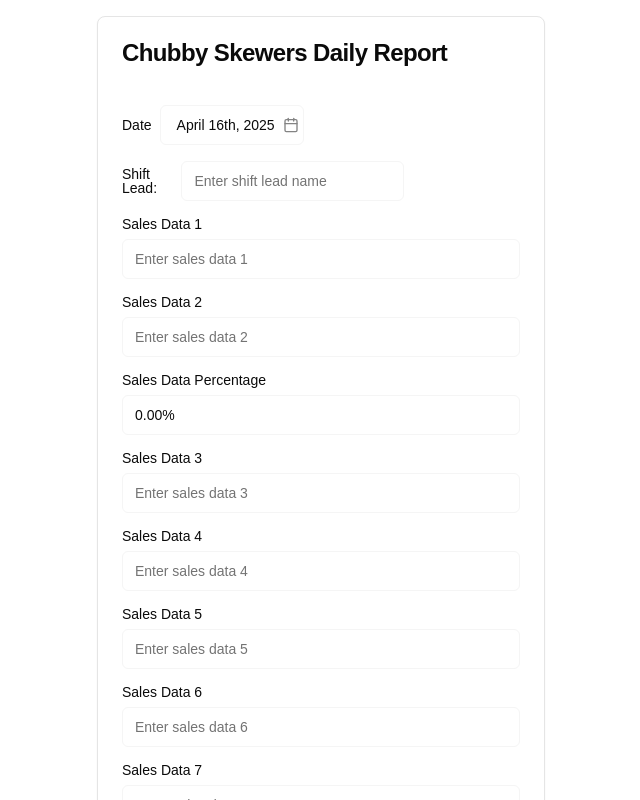
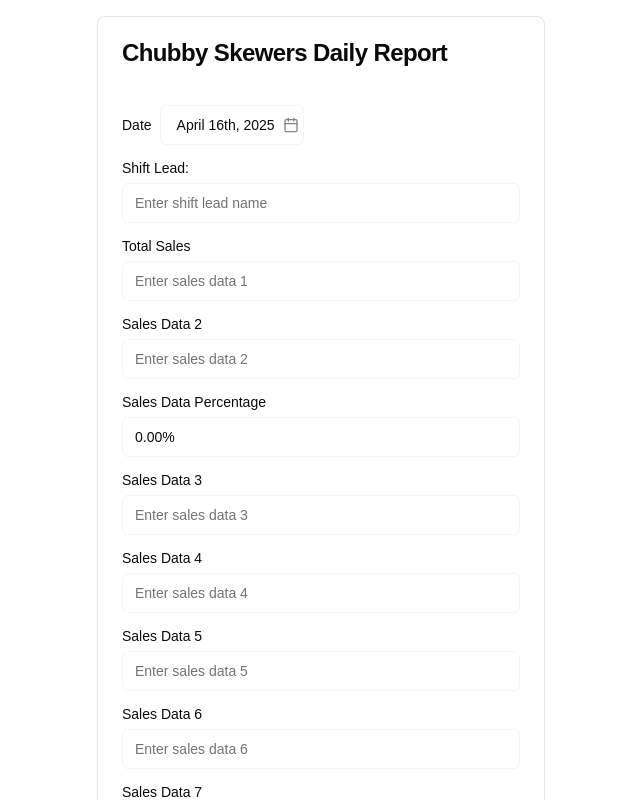
Before and after one commit to lhm-david/CSRHproject, a Next.js app: page / in a window 1280 px wide. Shown: the top 800 px of the page, without its empty margins (319-959 px from the left). Built offline with nearby package versions, Linux system fonts and the light colour scheme; what @genkit-ai/googleai, genkit would draw is missing.

Commit message:
change Sales data 1 to Total Sales

```diff
--- a/src/app/page.tsx
+++ b/src/app/page.tsx
@@ -110,7 +110,7 @@
           <CardTitle>Chubby Skewers Daily Report</CardTitle>
         </CardHeader>
         <CardContent className="grid gap-4">
-          <div className="flex items-center space-x-4">
+
             <div className="grid gap-2">
               <div className="flex items-center space-x-2">
                 <Label htmlFor="date">Date</Label>
@@ -142,10 +142,10 @@
                 </Popover>
               </div>
             </div>
-          </div>
-          <div className="flex items-center space-x-4">
+
+
             <div className="grid gap-2">
-              <div className="flex items-center space-x-2">
+
                 <Label htmlFor="shiftLead">Shift Lead: </Label>
                 <Input
                   id="shiftLead"
@@ -154,11 +154,11 @@
                   value={shiftLead}
                   onChange={(e) => setShiftLead(e.target.value)}
                 />
-              </div>
+
             </div>
-          </div>
+
           <div className="grid gap-2">
-            <Label htmlFor="salesData1">Sales Data 1</Label>
+            <Label htmlFor="salesData1">Total Sales</Label>
             <Input
               id="salesData1"
               placeholder="Enter sales data 1"
```
